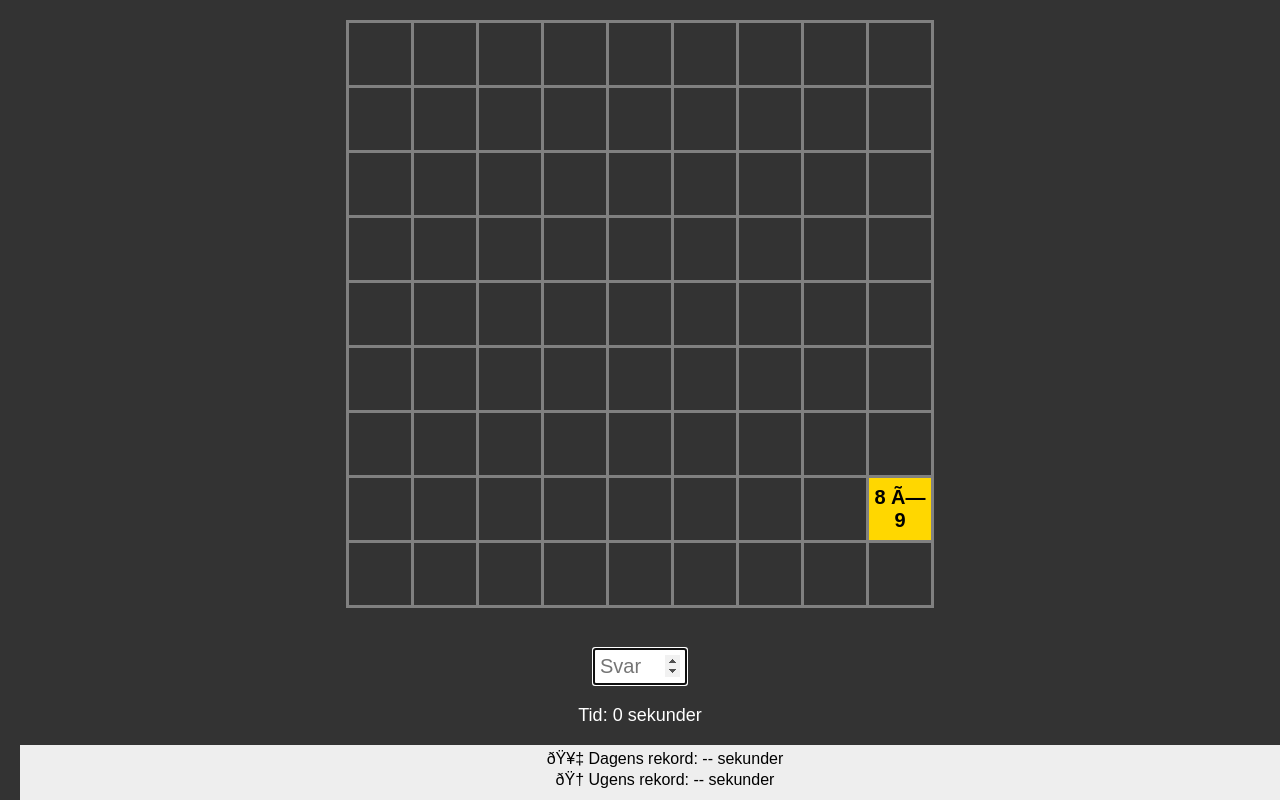
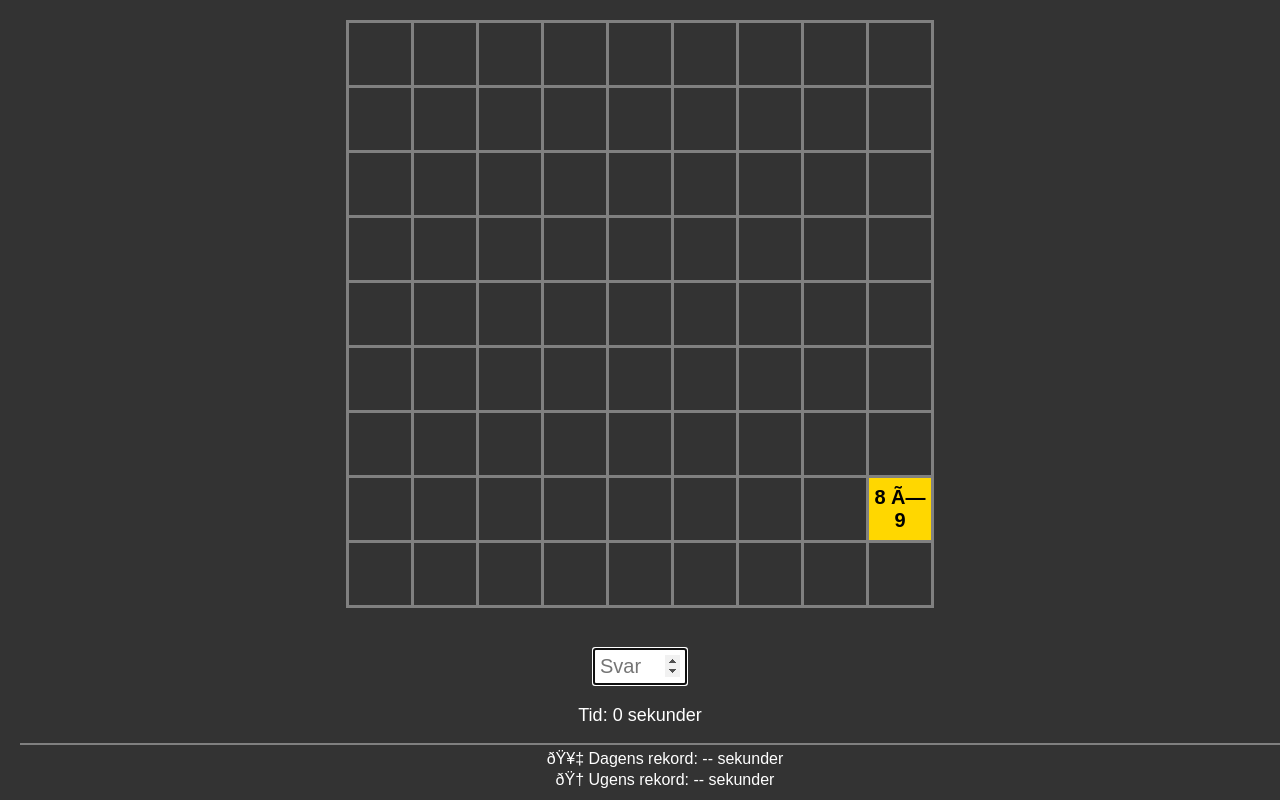
Before and after one commit to jako8281/9x9, a plain HTML site: page index.html in a window 1280 px wide. Drawn offline with Linux system fonts and the light colour scheme.

Commit message:
Update index.html
Styles

```diff
--- a/index.html
+++ b/index.html
@@ -59,11 +59,12 @@
             position: fixed;
             bottom: 0;
             width: 100%;
-            background: #eee;
-            color: black;
+            background: #333333;
+            color: white;
             text-align: center;
             padding: 5px;
             font-size: 16px;
+            border-top: 2px solid gray;
         }
     </style>
 </head>
```
